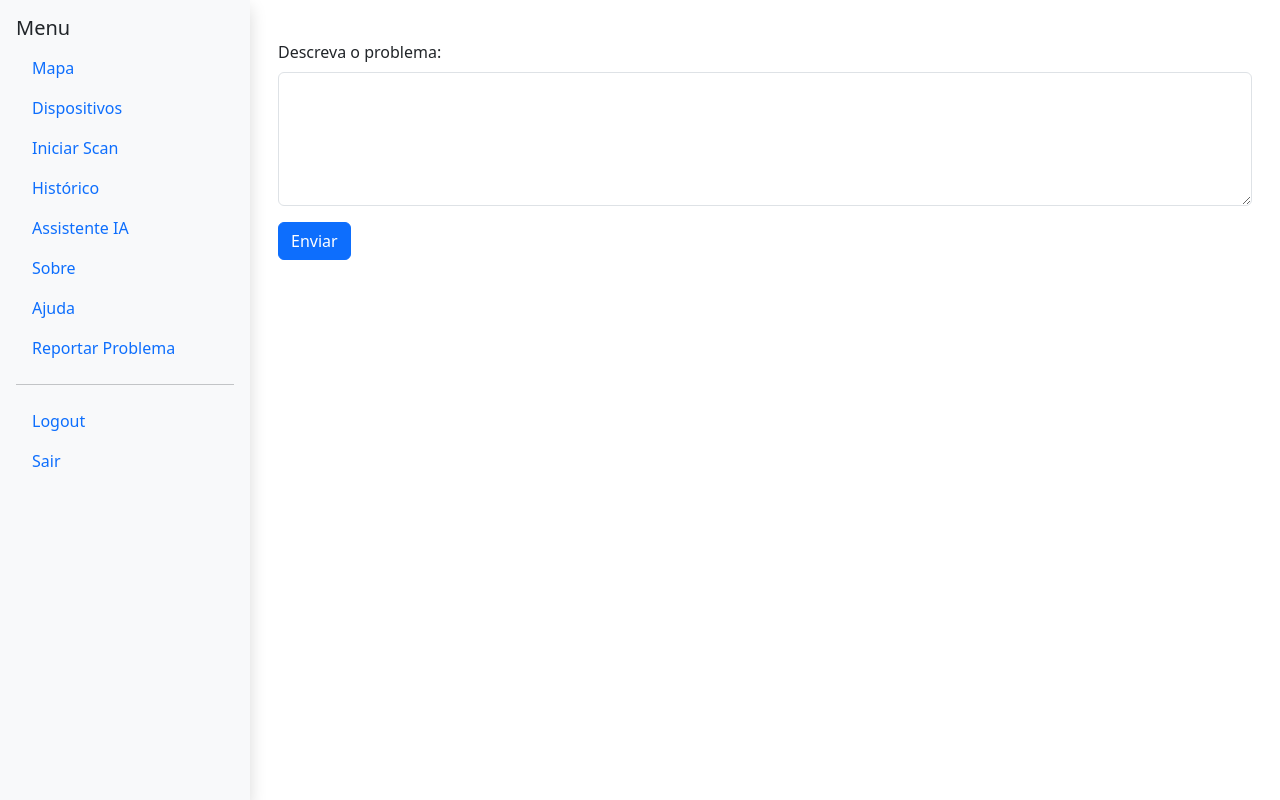
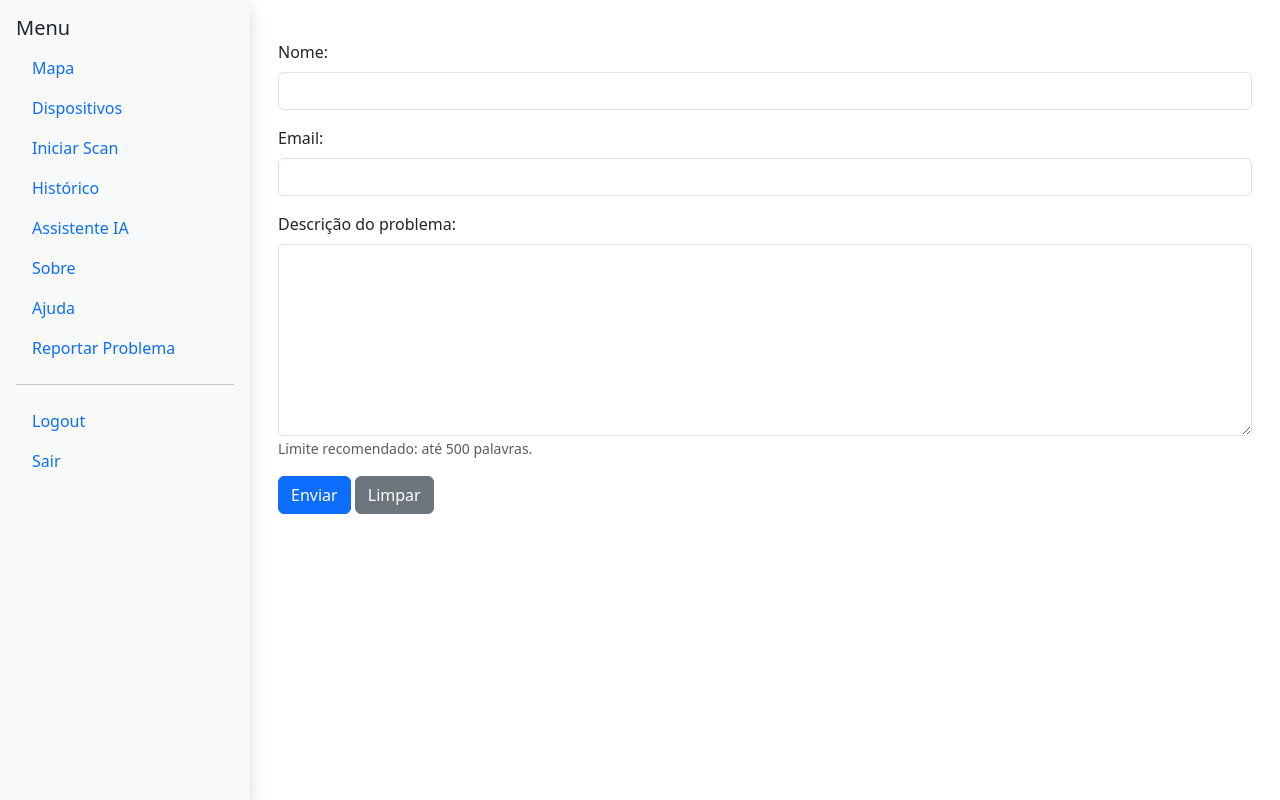
Before and after one commit to casousavng/NetworkScanner, a Flask app: page /report in a window 1280 px wide. Run offline with Flask 3, Linux system fonts and the light colour scheme; the visitor is signed in with stand-in values (Sample User, id 1); some libraries are stand-ins or nearby versions.

Commit message:
correçoes na IA e no report agora funcional

```diff
--- a/app/__init__.py
+++ b/app/__init__.py
@@ -4,6 +4,7 @@ from .config import Config
 from .db import init_app as init_db
 from .auth import init_app as init_auth
 from .routes import init_app as init_routes
+from .mail import init_mail
 
 from .extensions import socketio
 
@@ -13,6 +14,7 @@ def create_app():
     init_db(app)
     init_auth(app)
     init_routes(app)
+    init_mail(app)
     socketio.init_app(app)
 
     return app
--- a/app/ai.py
+++ b/app/ai.py
@@ -23,6 +23,9 @@ def fazer_pergunta(prompt, tem_cves=False, tem_edbs=False, tem_portas_abertas=Fa
 A tua tarefa:
 - Analisar serviços vulneráveis, versões desatualizadas, CVEs e referências EDB identificadas.
 - Gerar um plano de mitigação bem estruturado.
+- Responder de forma clara e técnica, com foco em segurança.
+- Nao deves usar linguagem de programação, apenas texto explicativo.
+- Nao deves usar tabelas, podes usar listas ordenadas ou não ordenadas.
 
 Segue este formato de resposta:
 
--- a/app/routes.py
+++ b/app/routes.py
@@ -226,6 +226,7 @@ def init_app(app):
     # A resposta inclui uma lista de dispositivos com portas abertas, o IP selecionado pelo utilizador,
     # a resposta da IA e uma mensagem de resposta, se aplicável
     @app.route('/ai_assist', methods=['GET', 'POST'])
+    @login_required
     def ai_assist():
         db = get_db()
         cur = db.cursor()
@@ -309,17 +310,15 @@ def init_app(app):
 
     # Rota para a página de sobre
     # Exibe informações sobre a aplicação, como versão, autor e descrição
-    # A rota é protegida por login_required para garantir que apenas utilizadores autenticados possam acessar
     # A função renderiza o template about.html, que exibe as informações sobre a aplicação
     # A rota usa o decorator login_required para garantir que apenas utilizadores autenticados possam acessar
     @app.route('/about')
-    @login_required
     def about():
         return render_template('about.html')
 
     # Rota para a página de ajuda
     # Exibe informações de ajuda sobre como usar a aplicação
-    # A rota é protegida por login_required para garantir que apenas utilizadores autenticados possam acessar
+
     # A função renderiza o template help.html, que exibe as informações de ajuda
     # A rota usa o decorator login_required para garantir que apenas utilizadores autenticados possam acessar
     @app.route('/help')
@@ -332,44 +331,31 @@ def init_app(app):
     # A rota é protegida por login_required para garantir que apenas utilizadores autenticados possam acessar
     # A função renderiza o template report_issue.html, que exibe o formulário de reportar problema
     # A rota usa o decorator login_required para garantir que apenas utilizadores autenticados possam acessar
-
-    # @app.route('/report-issue')
-    # @login_required
-    # def report_issue():
-    #     return render_template('report_issue.html')
-
-
-    load_dotenv()  # carrega as variáveis do .env
-
-    app.secret_key = os.getenv('SECRET_KEY')
-
-    # Configurações Mail
-    app.config['MAIL_SERVER'] = os.getenv('MAIL_SERVER')
-    mail_port = os.getenv('MAIL_PORT')
-    app.config['MAIL_PORT'] = int(mail_port) if mail_port is not None else 587  # Default to 587 if not set
-    app.config['MAIL_USERNAME'] = os.getenv('MAIL_USERNAME')
-    app.config['MAIL_PASSWORD'] = os.getenv('MAIL_PASSWORD')
-    app.config['MAIL_USE_TLS'] = os.getenv('MAIL_USE_TLS') == 'True'
-    app.config['MAIL_USE_SSL'] = os.getenv('MAIL_USE_SSL') == 'True'
-
-    init_mail(app)
-
-    # Rota para reportar problemas
     @app.route('/report', methods=['GET', 'POST'])
+    @login_required
     def report_issue():
         if request.method == 'POST':
-            issue_text = request.form.get('issue')
-            if not issue_text:
-                flash('Por favor, descreva o problema antes de enviar.', 'warning')
+            name = request.form.get('name', '').strip()
+            email = request.form.get('email', '').strip()
+            issue_text = request.form.get('issue', '').strip()
+
+            if not name or not email or not issue_text:
+                flash('Por favor, preencha todos os campos antes de enviar.', 'warning')
                 return redirect(url_for('report_issue'))
 
-            send_issue_report(issue_text, "report@networkscanner.com")
+            # Monta a mensagem para o email
+            message = f"Nome: {name}\nEmail: {email}\n\nProblema reportado:\n{issue_text}"
+
+            send_issue_report(message, "report@networkscanner.com")
             flash('Obrigado por reportar o problema. Entraremos em contacto em breve.', 'success')
             return redirect(url_for('thank_you'))
 
         return render_template('report_issue.html')  # Teu formulário
 
+    # Rota para a página de agradecimento
+    # Exibe uma mensagem de agradecimento após o utilizador reportar um problema
     @app.route('/thankyou')
+    @login_required
     def thank_you():
         return render_template('thankyou.html')
 
--- a/templates/report_issue.html
+++ b/templates/report_issue.html
@@ -3,10 +3,20 @@
 <div class="container mt-4">
 <form method="POST" action="{{ url_for('report_issue') }}">
   <div class="mb-3">
-    <label for="issue" class="form-label">Descreva o problema:</label>
-    <textarea id="issue" name="issue" class="form-control" rows="5" required></textarea>
+    <label for="name" class="form-label">Nome:</label>
+    <input type="text" id="name" name="name" class="form-control" required>
+  </div>
+  <div class="mb-3">
+    <label for="email" class="form-label">Email:</label>
+    <input type="email" id="email" name="email" class="form-control" required>
+  </div>
+  <div class="mb-3">
+    <label for="issue" class="form-label">Descrição do problema:</label>
+    <textarea id="issue" name="issue" class="form-control" rows="5" required style="height: 12em; min-height: 12em; max-height: 12em;"></textarea>
+    <small class="form-text text-muted">Limite recomendado: até 500 palavras.</small>
   </div>
   <button type="submit" class="btn btn-primary">Enviar</button>
+  <button type="reset" class="btn btn-secondary">Limpar</button>
 </form>
 </div>
 {% endblock %}
```
Also changed, not shown: app/config.py (+12 -4 lines), 3 other files.
